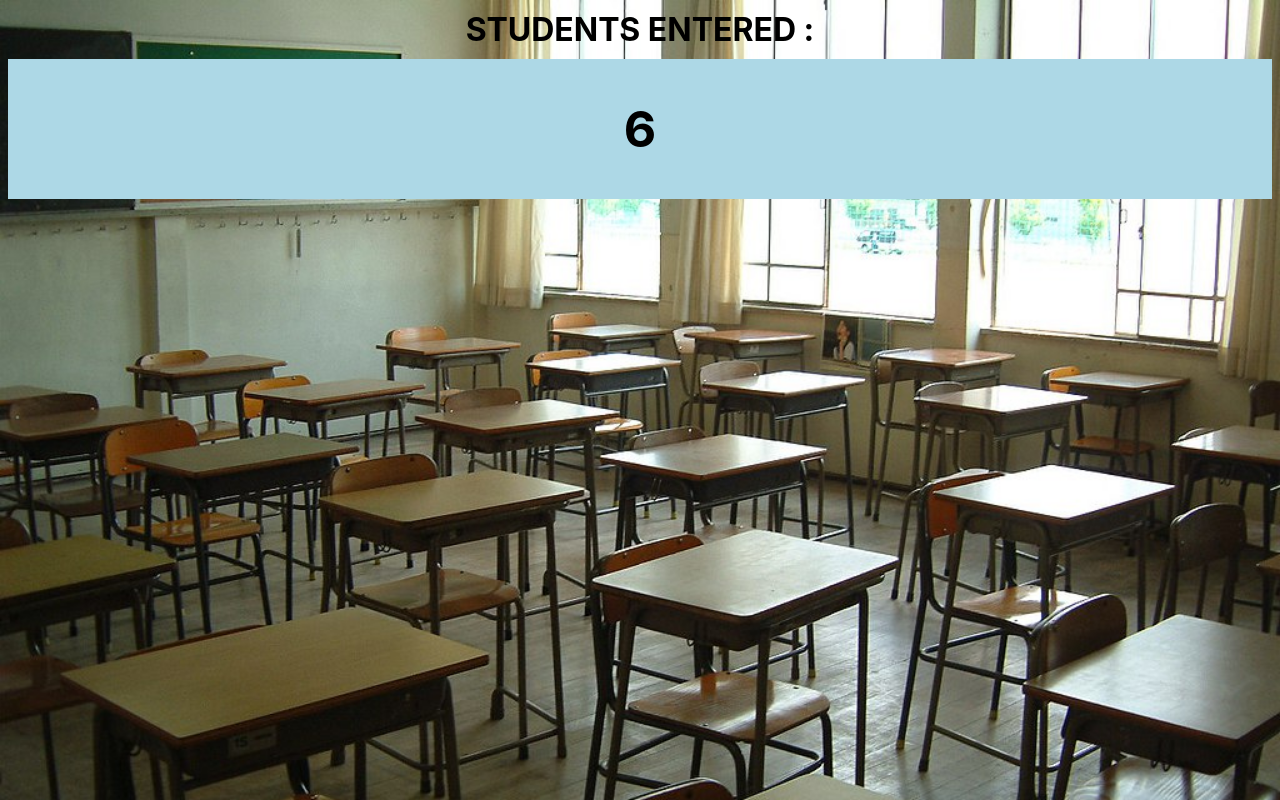
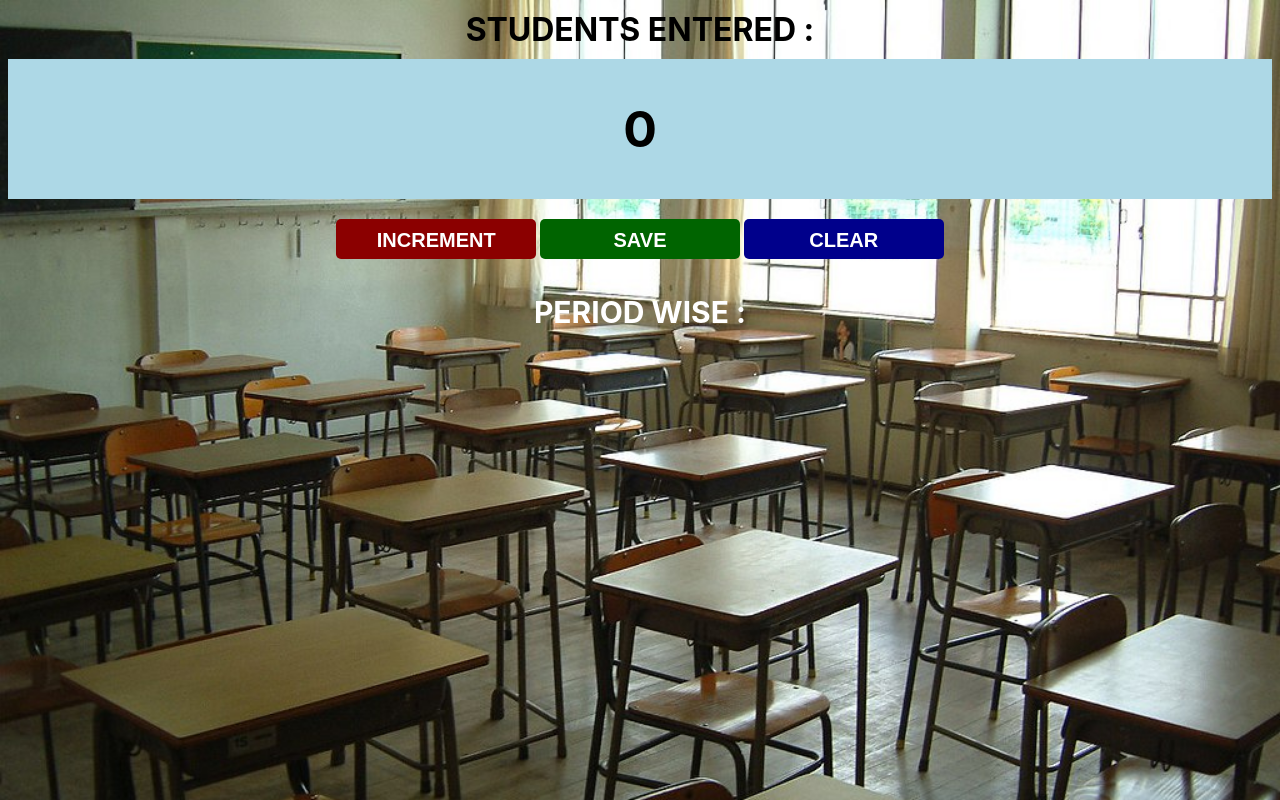
Before and after one commit to nobleaustine/JavaScript, a website: page attendanceCounter/index.html in a window 1280 px wide. Drawn offline with Linux system fonts and the light colour scheme.

Commit message:
attendance register complete

```diff
--- a/attendanceCounter/index.css
+++ b/attendanceCounter/index.css
@@ -17,6 +17,26 @@ h2{
     margin-bottom: 20px;
 }
 
+button{
+    border: none;
+    padding-top: 10px;
+    padding-bottom: 10px;
+    color: white;
+    font-weight: bold;
+    font-size: 20px;
+    width: 200px;
+    height:40px;
+    margin-bottom: 5px;
+    border-radius:5px
+
+
+  }
+p{
+    margin-top: 0px;
+    margin-bottom: 20px;
+
+}
+
 #count {
     background-color: lightblue;
     font-size: 50px;
@@ -24,3 +44,26 @@ h2{
     padding: 40px;
     text-align: center;
   }
+
+#period {
+
+    font-size: 30px;
+    color: white;
+    padding: 30px;
+    text-align: center;
+    background-color: blackgit;
+  }
+
+#incrementButton{
+    background: darkred;
+
+}
+
+#saveButton{
+    background: darkgreen;
+
+}
+#clearButton{
+    background: darkblue;
+
+}
--- a/attendanceCounter/index.html
+++ b/attendanceCounter/index.html
@@ -6,6 +6,10 @@
     <body>
         <h1>STUDENTS ENTERED :</h1>
         <h2 id="count">0</h2>
+        <button id = "incrementButton" onclick="increment()">INCREMENT</button>
+        <button id = "saveButton" onclick="save()">SAVE</button>
+        <button id = "clearButton" onclick="clearAll()">CLEAR</button>
+        <p id="period">PERIOD WISE : </p>
         <script src="index.js"></script>
     </body>
 </html>
--- a/attendanceCounter/index.js
+++ b/attendanceCounter/index.js
@@ -1 +1,44 @@
-document.getElementById("count").innerHTML = 6
+//installing node which is an environment created to run
+//javascript outside a browser, it is build on top of v8 which
+//is the chrome engine to run javascript, so here node is installed
+//to run javascript outside the browser
+
+//changing the count to 6
+//document.getElementById("count").innerHTML = 6
+
+// creating a variable and printing it to the terminal
+
+// mathematical operations
+// let jhonWickAge = 36;
+// let dogAgeRatio = 6;
+
+// let daizyAge = jhonWickAge*dogAgeRatio;
+
+// console.log("Daizy Age : ",daizyAge);
+
+let count = 0;
+let countStudent = document.getElementById("count")
+let periodStudent = document.getElementById("period")
+let value = "PERIOD WISE : ";
+
+function increment(){
+
+    count += 1;
+    countStudent.innerHTML = count;
+    console.log("The increme button was clicked");
+}
+
+function clearAll(){
+
+    count = 0;
+    countStudent.innerHTML = count;
+    console.log("The clear button was clicked");
+}
+
+function save(){
+
+    value = value + count + " : ";
+    periodStudent.innerHTML = value;
+    console.log("The save button was clicked");
+
+}
--- /dev/null
+++ b/attendanceCounter/package.json
@@ -0,0 +1,6 @@
+{
+  "dependencies": {
+    "node": "^19.8.1",
+    "nodemon": "^2.0.22"
+  }
+}
```
Also changed, not shown: 1 other file.
